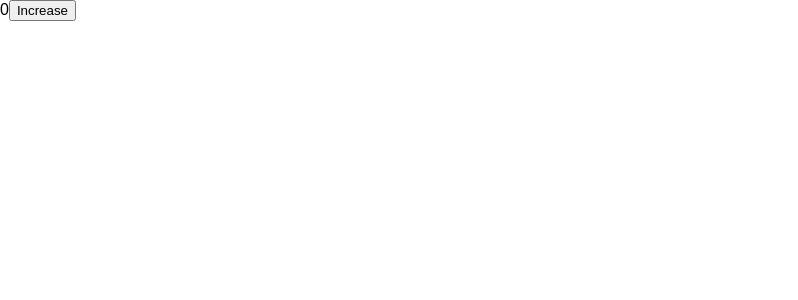
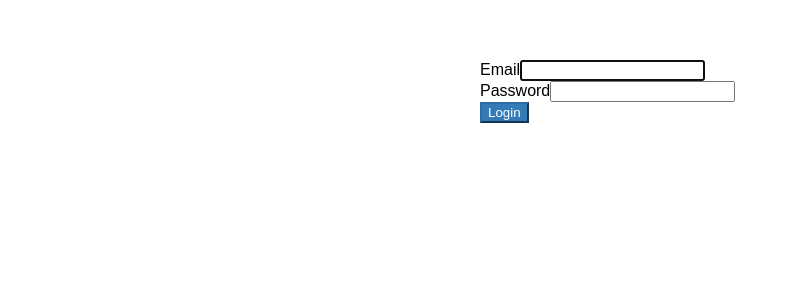
Before and after one commit to sunilshrivastav/on-leave-assignment, a React (Create React App) app: page /login in a window 1280 px wide. Shown: the top 300 px of the page, without its empty margins (0-798 px from the left). Built offline with nearby package versions, Linux system fonts and the light colour scheme.

Commit message:
step5: Login redirect works.

```diff
--- a/package.json
+++ b/package.json
@@ -5,8 +5,11 @@
   "dependencies": {
     "prop-types": "^15.6.2",
     "react": "^16.5.2",
+    "react-bootstrap": "^0.32.4",
     "react-dom": "^16.5.2",
     "react-redux": "^5.0.7",
+    "react-router": "^4.3.1",
+    "react-router-dom": "^4.3.1",
     "react-scripts": "1.1.5",
     "redux": "^4.0.0"
   },
--- a/src/index.js
+++ b/src/index.js
@@ -1,35 +1,31 @@
 import React from 'react';
 import ReactDOM from 'react-dom';
-
-import { createStore } from 'redux'
-import { Provider, connect } from 'react-redux'
-
+import {BrowserRouter as Router, Switch, Route} from 'react-router-dom'
+import registerServiceWorker from './registerServiceWorker';
 
 import './index.css';
-import App from './step3/App';
-import registerServiceWorker from './registerServiceWorker';
+import S5 from './step5/';
 
-// Reducer
-function counter(state = { count: 0 }, action) {
-    const count = state.count
-    switch (action.type) {
-        case 'increase':
-            return { count: count + 1 }
-        default:
-            return state
-    }
-}
+const NotFound = () => <h1>404 Not Found</h1>
 
-// Store
-const store = createStore(counter)
-
-
-// ReactDOM.render(<App />, document.getElementById('root'));
+const App = () => (
+    <Router>
+        <div>
+            <Switch>
+                <Route exact path="/" component={S5.Home}/>
+                <Route path="/login" component={S5.Login}/>
+                <Route path="/admin" component={S5.Admin}/>
+                <Route path="/info" component={S5.Information}/>
+                <Route component={NotFound}/>
+            </Switch>
+        </div>
+    </Router>
+)
 
 ReactDOM.render(
-    <Provider store={store}>
-        <App />
-    </Provider>,
+    <div>
+        <App/>
+    </div>,
     document.getElementById('root')
 )
 
--- /dev/null
+++ b/src/step5/Admin.js
@@ -0,0 +1,24 @@
+import React, {Component} from "react";
+import {Redirect} from 'react-router-dom'
+
+export default class Admin extends Component {
+    constructor(props) {
+        super(props);
+        this.state = {
+            fireRedirect: false
+        }
+    }
+    render() {
+        const {fireRedirect} = this.state;
+
+        return (
+            <div>
+                {fireRedirect && <Redirect to="/home" />}
+                <h1>Admin Panel</h1>
+                <blockquote>
+                    Approval or Not?
+                </blockquote>
+            </div>
+        )
+    }
+}
--- /dev/null
+++ b/src/step5/Home.js
@@ -0,0 +1,43 @@
+import React, {Component} from "react";
+import {Button} from "react-bootstrap";
+import {Redirect} from 'react-router-dom'
+
+const wellStyles = {maxWidth: 400, margin: '0 auto 10px'};
+
+class Home extends Component {
+    constructor(props) {
+        super(props)
+        this.state = {
+            referrer: ''
+        }
+    }
+
+    handleClick = (e) => {
+        e.preventDefault();
+        this.setState({referrer: e.target.textContent})
+    }
+
+    render() {
+        const {referrer} = this.state;
+        if (/Leave/i.test(referrer)) {
+            return <Redirect to="/login"/>
+        }
+        else if (/Admin/i.test(referrer)) {
+            return <Redirect to="/admin"/>
+        }
+        return (
+            <div className="well" style={wellStyles}>
+                <Button bsStyle="primary" bsSize="large" block
+                        onClick={this.handleClick}>
+                    On-Leave Login
+                </Button>
+                <Button bsSize="large" block
+                        onClick={this.handleClick}>
+                    Admin Login
+                </Button>
+            </div>
+        )
+    }
+}
+
+export default Home;
--- /dev/null
+++ b/src/step5/Information.js
@@ -0,0 +1,7 @@
+import React from 'react';
+
+const Information = () => (
+    <h1>After Login</h1>
+)
+
+export default Information;
--- /dev/null
+++ b/src/step5/Login.css
@@ -0,0 +1,15 @@
+.Login {
+    padding: 60px 0;
+}
+
+.Login form {
+    margin: 0 auto;
+    max-width: 320px;
+}
+
+.Login .btn-primary {
+    color: #fff;
+    background-color: #337ab7;
+    border-color: #2e6da4;
+    cursor: pointer;
+}
--- /dev/null
+++ b/src/step5/Login.js
@@ -0,0 +1,72 @@
+import React, {Component} from "react";
+import {Button, FormGroup, FormControl, ControlLabel} from "react-bootstrap";
+import {Redirect} from 'react-router-dom'
+import "./Login.css";
+
+export default class Login extends Component {
+    constructor(props) {
+        super(props);
+
+        this.state = {
+            email: "",
+            password: "",
+            fireRedirect: false
+        };
+
+    }
+
+    validateForm() {
+        return this.state.email.length > 0 && this.state.password.length > 0;
+    }
+
+    handleChange = event => {
+        this.setState({
+            [event.target.id]: event.target.value
+        });
+    }
+
+    handleSubmit = event => {
+        event.preventDefault();
+        this.setState({fireRedirect: true})
+        //Not work: return <Redirect to="/info"/>
+    }
+
+    render() {
+        const {fireRedirect} = this.state;
+        return (
+            <div>
+                {fireRedirect && (<Redirect to="/info"/>)}
+                <div className="Login">
+                    <form onSubmit={this.handleSubmit}>
+                        <FormGroup controlId="email" bsSize="large">
+                            <ControlLabel>Email</ControlLabel>
+                            <FormControl
+                                autoFocus
+                                type="email"
+                                value={this.state.email}
+                                onChange={this.handleChange}
+                            />
+                        </FormGroup>
+                        <FormGroup controlId="password" bsSize="large">
+                            <ControlLabel>Password</ControlLabel>
+                            <FormControl
+                                value={this.state.password}
+                                onChange={this.handleChange}
+                                type="password"
+                            />
+                        </FormGroup>
+                        <Button
+                            bsStyle="primary"
+                            block
+                            bsSize="large"
+                            disabled={!this.validateForm()}
+                            type="submit"
+                        >
+                            Login
+                        </Button>
+                    </form>
+                </div>
+            </div>
+        );
+    }
+}
```
Also changed, not shown: src/step5/index.js (added, +11 -0 lines), 1 other file (tests, documents, lock files or other folders).
